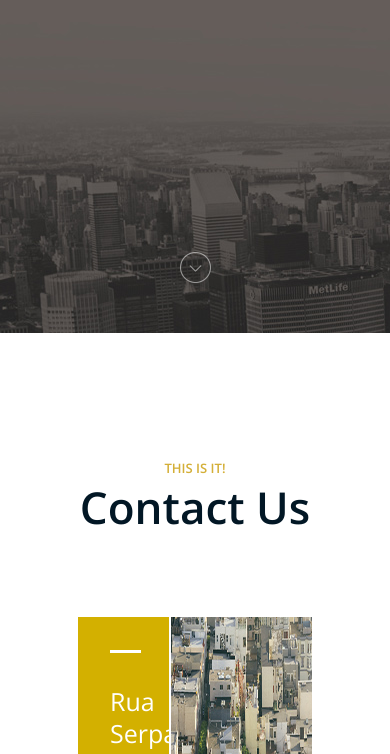
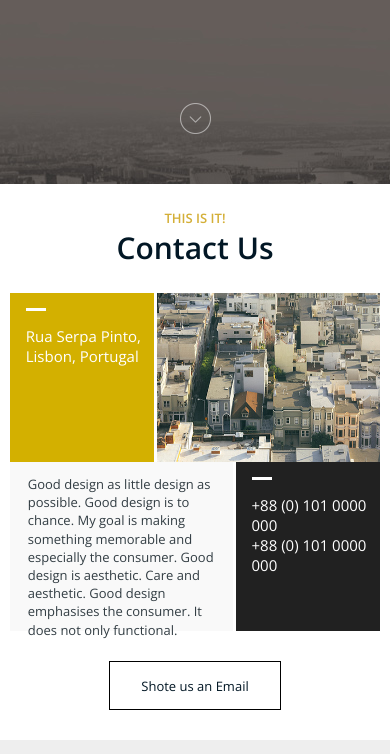
Before and after one commit to DmitriyStoyanov1/Elegant, a website: page contact.html in a window 390 px wide. Shown: the part 66-820 px from the top of the page. Drawn offline with nearby package versions, Linux system fonts and the light colour scheme.

Commit message:
Contact resolutions done

```diff
--- a/contact.html
+++ b/contact.html
@@ -1,19 +1,15 @@
 <!DOCTYPE html>
 
 <html>
+
 <head>
+  <meta name="viewport" content="width=device-width, initial-scale=1" />
   <title>Contact</title>
   <link href="styles/style.css" rel="stylesheet" />
   <link href="styles/contact.css" rel="stylesheet" />
 
-    <link
-      href="https://fonts.googleapis.com/css?family=Cardo&display=swap"
-      rel="stylesheet"
-    />
-    <link
-      href="https://fonts.googleapis.com/css?family=Open+Sans:300,400,600&display=swap"
-      rel="stylesheet"
-    />
+  <link href="https://fonts.googleapis.com/css?family=Cardo&display=swap" rel="stylesheet" />
+  <link href="https://fonts.googleapis.com/css?family=Open+Sans:300,400,600&display=swap" rel="stylesheet" />
 </head>
 
 <body>
@@ -54,12 +50,16 @@
   <div id="first" class="contact-info">
     <div class="first mid-block">
       <div class="first-block-first-div">
+
+        <div class="center-content">
           <span></span>
 
           <p>
             Rua Serpa Pinto,<br />
             Lisbon, Portugal
           </p>
+        </div>
+
       </div>
 
       <img src="images/contact-middle-img.jpg" />
@@ -76,12 +76,16 @@
       </div>
 
       <div class="second-block-second-div">
+
+        <div class="center-content">
           <span></span>
 
           <p>
             +88 (0) 101 0000 000<br />
             +88 (0) 101 0000 000
           </p>
+        </div>
+
       </div>
     </div>
   </div>
@@ -96,4 +100,5 @@
     <p>Email: imdiogodantas@gmail.com</p>
   </footer>
 </body>
+
 </html>
--- a/styles/blog.css
+++ b/styles/blog.css
@@ -246,7 +246,6 @@ aside {
   .widget-images {
     width: 48%;
   }
-
 }
 
 @media screen and (max-width: 320px) {
--- a/styles/contact.css
+++ b/styles/contact.css
@@ -1,5 +1,4 @@
 .header-block {
-  height: 399px;
   background-image: url("../images/contact-header-img.jpg");
   width: 100%;
 }
@@ -27,7 +26,7 @@
 }
 
 .contact-info {
-  width: 60%;
+  width: 768px;
   margin: 0 auto;
 }
 
@@ -41,7 +40,6 @@
 
 .mid-block {
   width: 100%;
-  height: 300px;
   display: flex;
   justify-content: space-between;
 }
@@ -56,22 +54,16 @@
   background-color: #212121;
 }
 
-.first-block-first-div,
-.second-block-second-div {
+.first-block-first-div, .second-block-second-div {
   width: 39.06%;
-  height: 100%;
 }
 
-.first-block-first-div p,
-.second-block-second-div p {
+.first-block-first-div p, .second-block-second-div p {
   font-size: 25px;
-  line-height: 32px;
   color: white;
-  padding: 7px 0 0 32px;
 }
 
 span {
-  margin: 33px 0 0 32px;
   display: block;
   width: 31px;
   height: 3px;
@@ -86,8 +78,9 @@ span {
   font-weight: lighter;
   font-size: 20px;
   color: #323d43;
-  padding: 48px 56px 43px 46px;
+  padding: 52px 54px 52px 38px;
   margin: 0;
+  line-height: 1.4;
   box-sizing: border-box;
 }
 
@@ -103,7 +96,7 @@ span {
   display: flex;
   justify-content: center;
   align-items: center;
-  width: 18.59%;
+  width: 238px;
   height: 57px;
   border: 1px solid black;
   text-decoration: none;
@@ -112,3 +105,78 @@ span {
   font-size: 14px;
   color: #021725;
 }
+
+.center-content {
+  padding-left: 24px;
+  padding-top: 23px;
+}
+
+@media screen and (max-width: 768px) {
+  .contact-title {
+    padding: 70px 0 80px 0;
+  }
+  .mid-block {
+    height: 250px;
+  }
+  .contact-info {
+    width: 95%;
+  }
+  .second-block-first-div p {
+    padding: 34px 35px 34px 25px;
+    font-size: 19px;
+  }
+  .first-block-first-div p, .second-block-second-div p {
+    font-size: 23px;
+  }
+  .center-content {
+    padding-left: 16px;
+    padding-top: 15px;
+  }
+  .mail-button-container a {
+    margin: 45px auto;
+    width: 200px;
+    height: 50px;
+  }
+}
+
+@media screen and (max-width: 480px) {
+  .mid-block {
+    height: 169px;
+  }
+  .contact-title {
+    padding: 25px 0 25px 0;
+  }
+  .contact-title h1 {
+    font-size: 30px;
+  }
+  span {
+    width: 20px;
+  }
+  .first-block-first-div p, .second-block-second-div p {
+    font-size: 15px;
+  }
+  .second-block-first-div p {
+    padding: 13px 18px 13px 18px;
+    font-size: 13px;
+  }
+  .mail-button-container a {
+    margin: 30px auto;
+    width: 170px;
+    height: 47px;
+    font-size: 13px;
+  }
+}
+
+@media screen and (max-width: 320px) {
+  .second-block-first-div p {
+    padding: 5px 14px 5px 14px;
+    font-size: 12px;
+  }
+  .center-content {
+    padding-left: 7px;
+    padding-top: 7px;
+  }
+  .first-block-first-div p, .second-block-second-div p {
+    font-size: 11px;
+  }
+}
--- a/styles/style.css
+++ b/styles/style.css
@@ -11,7 +11,6 @@ p {
   font-weight: lighter;
   color: #505d68;
   font-size: 18px;
-  line-height: 30px;
 }
 
 ul {
@@ -189,6 +188,7 @@ footer p:first-of-type {
 
   footer p {
     font-size: 12px;
+    line-height: 2.5;
   }
   footer {
     flex-direction: column;
```
Lines whose indentation alone changed are shown as unchanged.
